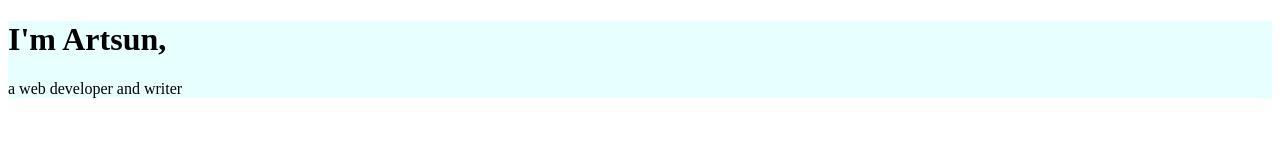
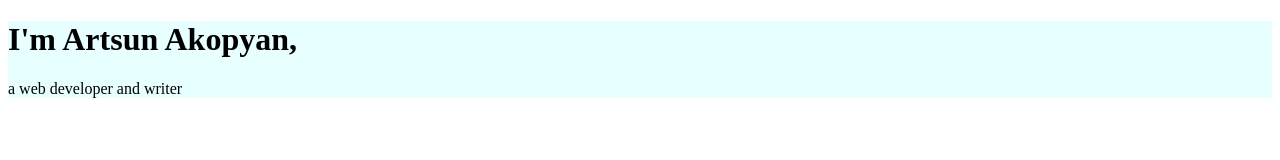
Before and after one commit to Artsun7/ArtsunCV, a plain HTML site: page index.html in a window 1280 px wide. Drawn offline with Linux system fonts and the light colour scheme.

Commit message:
Update index.html

```diff
--- a/index.html
+++ b/index.html
@@ -12,7 +12,7 @@
 
 <body>
 	<div>
-		<h1>I'm Artsun,</h1>
+		<h1>I'm Artsun Akopyan,</h1>
 		<p>a web developer and writer</p>
 	</div>
 </body>
```
